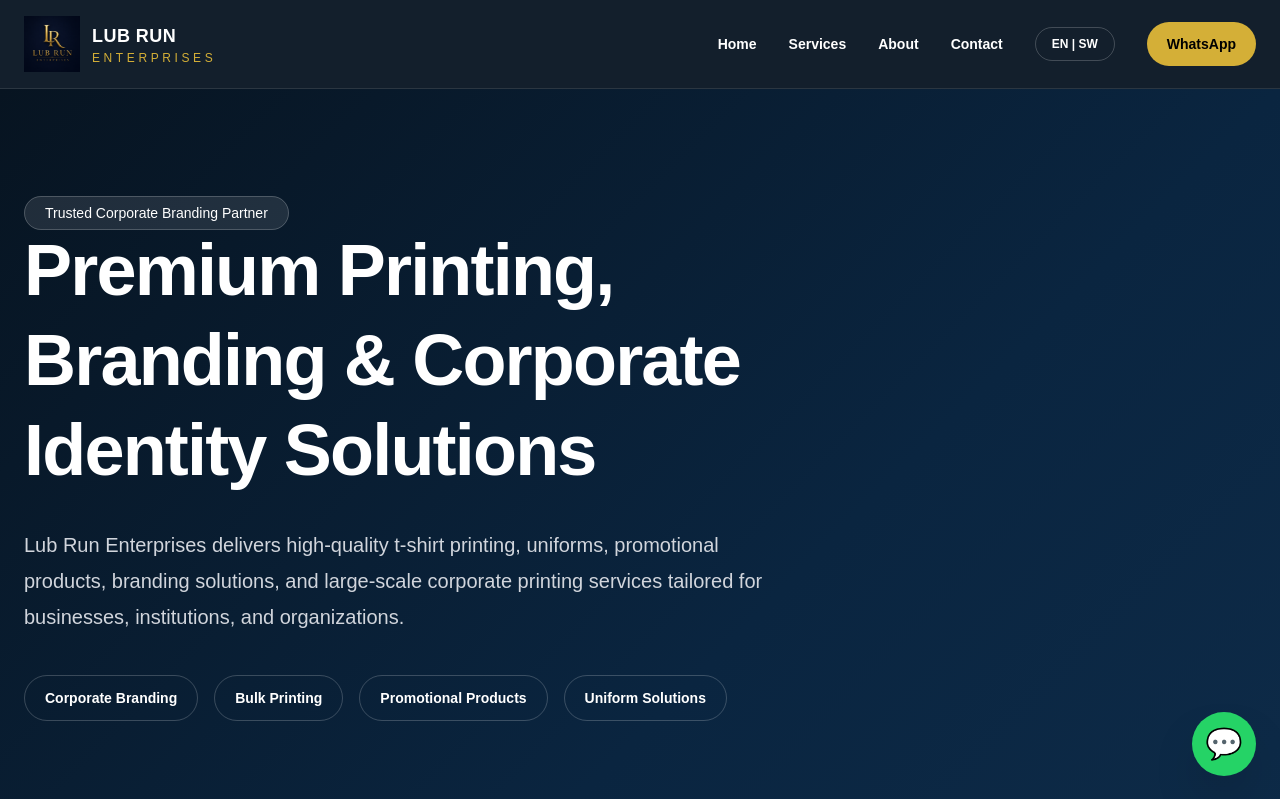
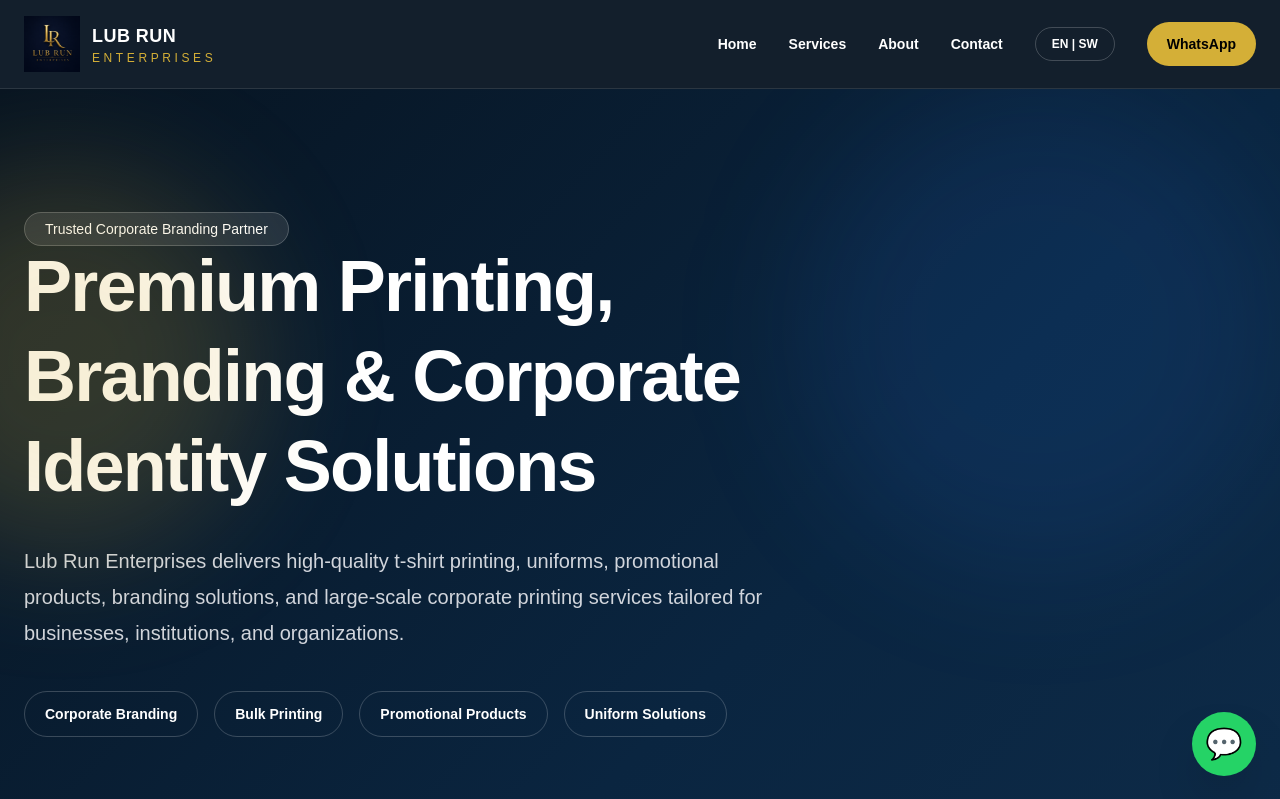
Before and after one commit to brianmichaelu/lubrun-website, a Next.js app: page / in a window 1280 px wide. Shown: the top 799 px of the page. Built offline with nearby package versions, Linux system fonts and the light colour scheme.

Commit message:
Update page.tsx

```diff
--- a/app/page.tsx
+++ b/app/page.tsx
@@ -92,7 +92,11 @@
 
       {/* HERO */}
       <section className="min-h-screen bg-gradient-to-br from-[#071421] via-[#0A2540] to-[#102F4E] text-white">
-        <div className="mx-auto max-w-7xl px-6 py-28">
+        <div className="relative z-10 mx-auto max-w-7xl px-6 py-32">
+
+        <div className="absolute -left-32 top-20 h-96 w-96 rounded-full bg-[#D4AF37]/20 blur-3xl"></div>
+
+        <div className="absolute right-0 top-0 h-[30rem] w-[30rem] rounded-full bg-blue-500/10 blur-3xl"></div>
 
           <div className="max-w-4xl">
             <span className="rounded-full border border-white/20 bg-white/10 px-5 py-2 text-sm">
```
